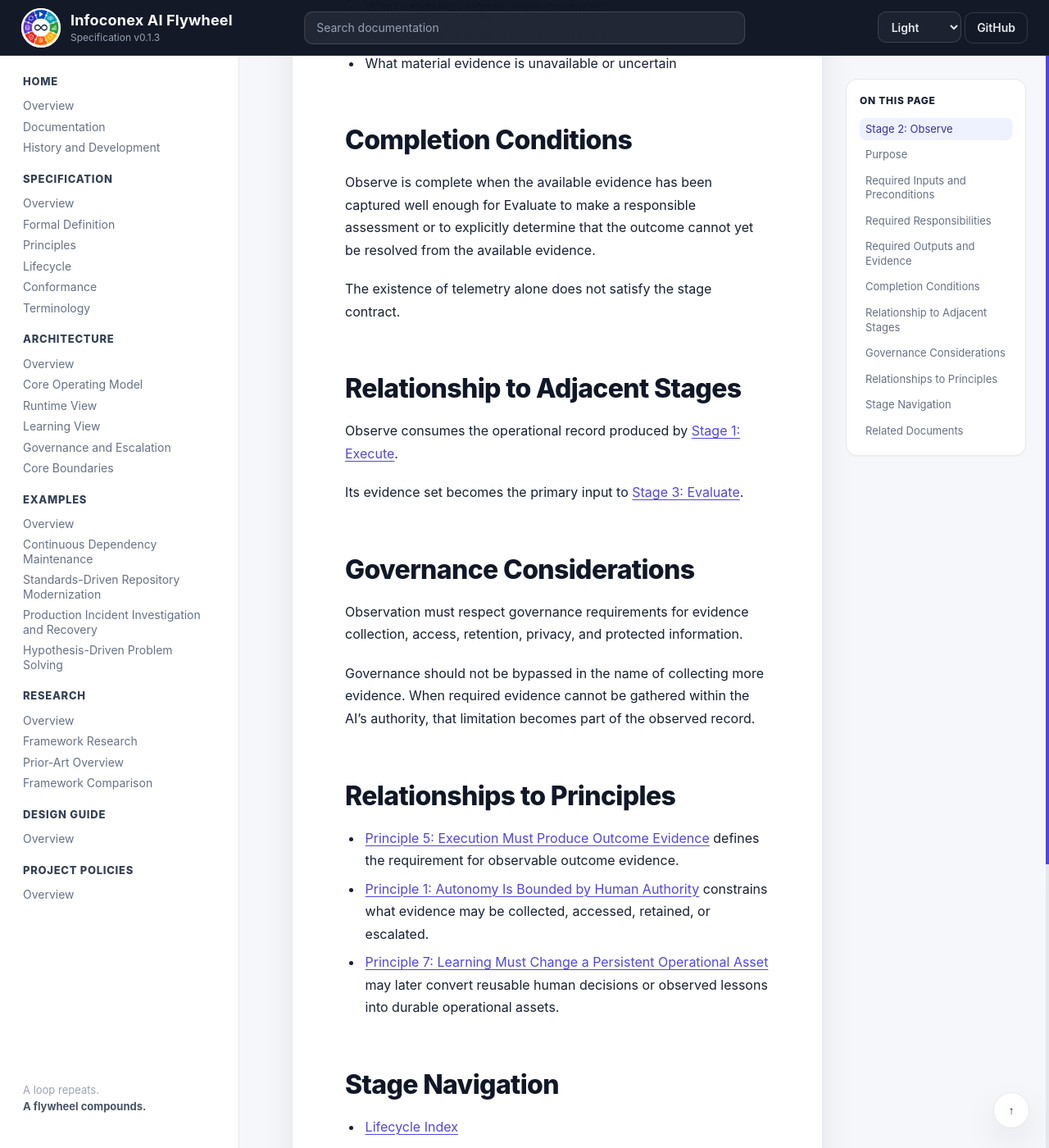
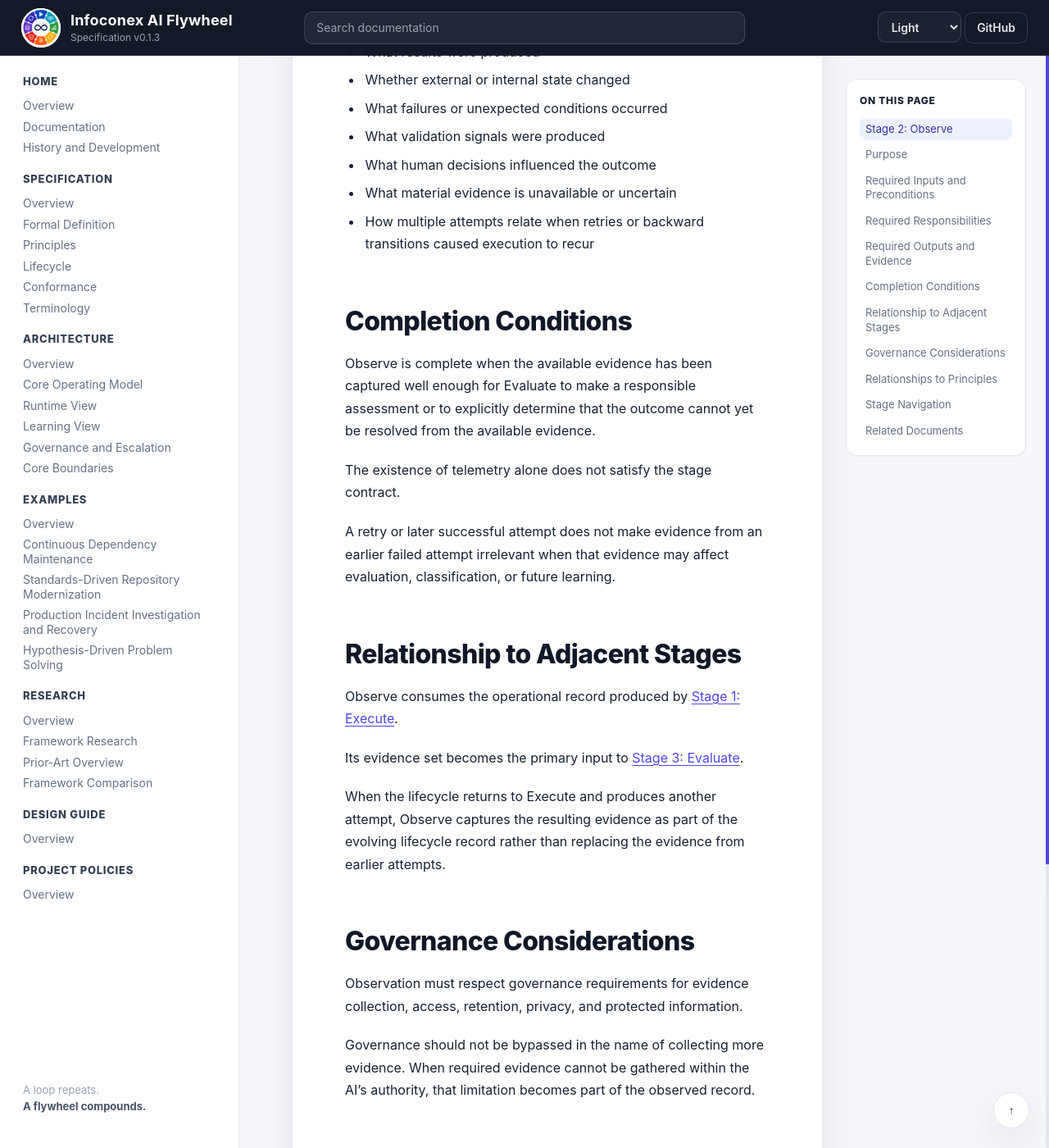
Before and after one commit to infoconex/ai-flywheel, a Jekyll site: the page built from docs/specification/lifecycle/02-observe.md, in a window 1280 px wide and 1400 px high, scrolled down 2463 px. Shown: the whole window at 82% size. Built offline with Jekyll 4.4.1, drawn with Linux system fonts in a browser that asks for light colours; our own code applies the rules of GitHub Pages for plain Markdown files; some of the changed text lies outside the part shown.

Commit message:
Preserve observation evidence across retries and stopped attempts

```diff
--- a/docs/specification/lifecycle/02-observe.md
+++ b/docs/specification/lifecycle/02-observe.md
@@ -21,6 +21,7 @@ Observe requires the operational record produced by [Stage 1: Execute](01-execut
 - External observations
 - User feedback
 - Human approvals or judgments that affected the process
+- Retry or re-entry context when multiple execution attempts occurred
 
 Observation must have access to enough of the execution record to determine what evidence is available and what evidence is missing.
 
@@ -32,6 +33,7 @@ Observe must:
 - Distinguish observed facts from expected, intended, inferred, or assumed outcomes
 - Preserve evidence needed for responsible later evaluation
 - Preserve material human decisions when they affected execution or may contain reusable learning
+- Preserve material evidence from failed, stopped, retried, or superseded attempts rather than retaining only the final attempt
 - Identify material evidence gaps rather than replacing missing evidence with unsupported assumptions
 
 Observed evidence may include:
@@ -46,6 +48,7 @@ Observed evidence may include:
 - User feedback
 - Human approvals
 - Human judgments
+- Attempt and retry relationships
 
 The exact evidence depends on the process and domain.
 
@@ -60,6 +63,7 @@ Observe must produce an evidence set that identifies, where relevant:
 - What validation signals were produced
 - What human decisions influenced the outcome
 - What material evidence is unavailable or uncertain
+- How multiple attempts relate when retries or backward transitions caused execution to recur
 
 ## Completion Conditions
 
@@ -67,11 +71,15 @@ Observe is complete when the available evidence has been captured well enough fo
 
 The existence of telemetry alone does not satisfy the stage contract.
 
+A retry or later successful attempt does not make evidence from an earlier failed attempt irrelevant when that evidence may affect evaluation, classification, or future learning.
+
 ## Relationship to Adjacent Stages
 
 Observe consumes the operational record produced by [Stage 1: Execute](01-execute.md).
 
 Its evidence set becomes the primary input to [Stage 3: Evaluate](03-evaluate.md).
+
+When the lifecycle returns to Execute and produces another attempt, Observe captures the resulting evidence as part of the evolving lifecycle record rather than replacing the evidence from earlier attempts.
 
 ## Governance Considerations
 
```
